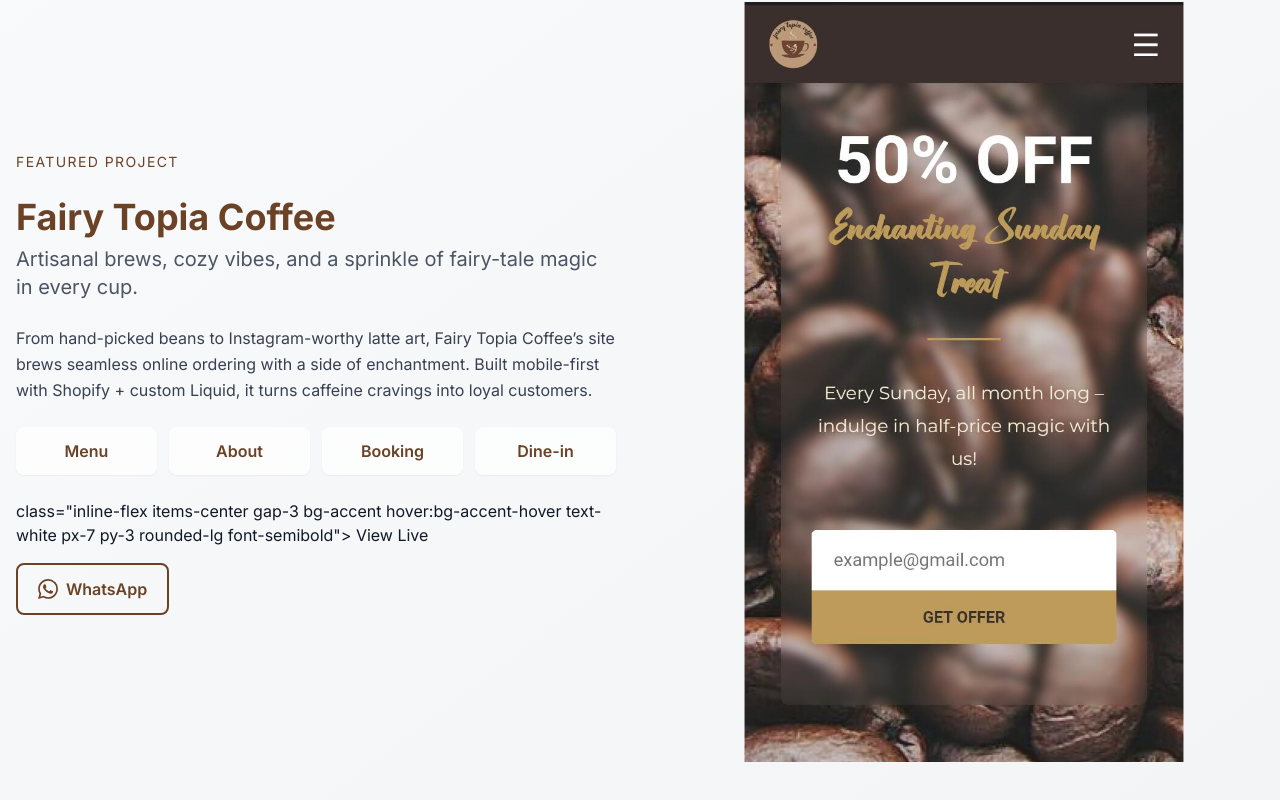
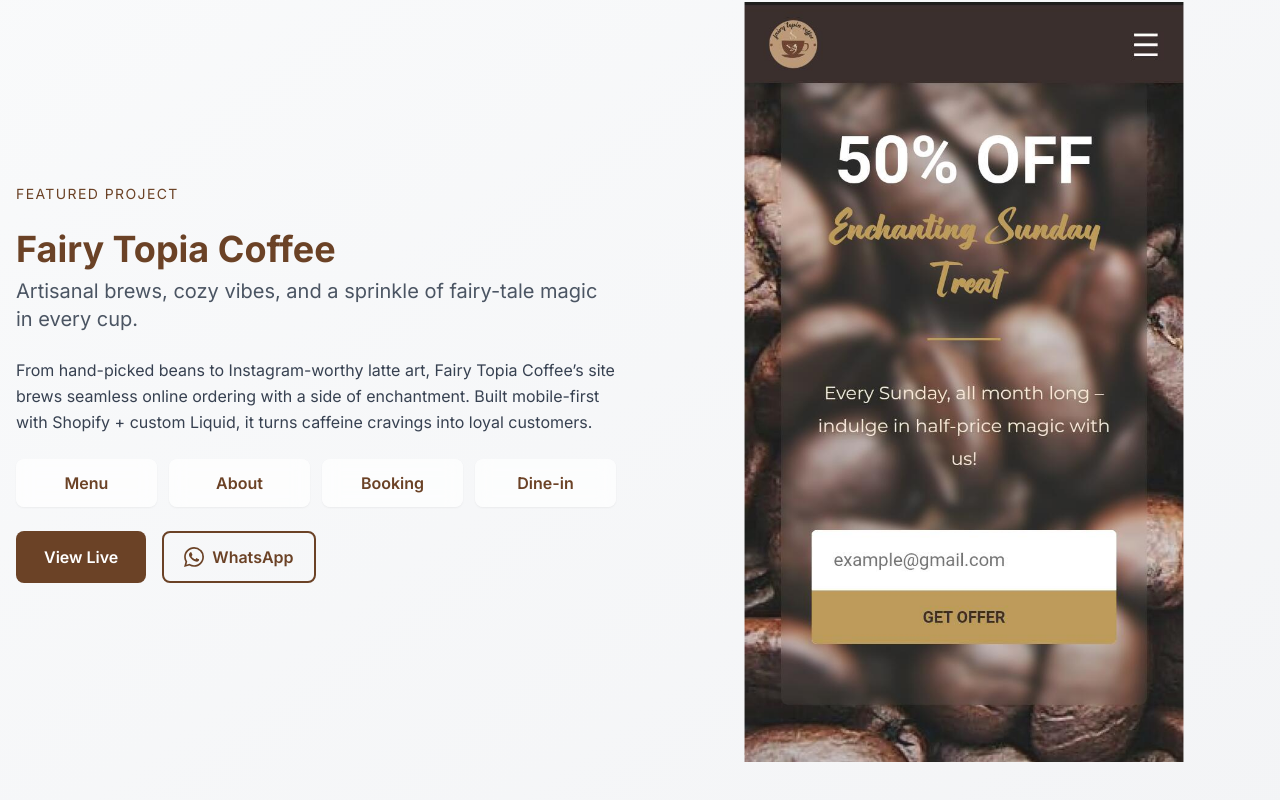
Before and after one commit to NoorayyJam/Noorayy, a plain HTML site: page fairy.html in a window 1280 px wide. Shown: the part 898-1698 px from the top of the page. Drawn offline with nearby package versions, Linux system fonts and the light colour scheme.

Commit message:
Update fairy.html

```diff
--- a/fairy.html
+++ b/fairy.html
@@ -158,7 +158,7 @@ From hand-picked beans to Instagram-worthy latte art, Fairy Topia Coffee’s sit
 <div class="cta-group flex flex-wrap gap-4">
 
      <!-- PRIMARY CTA -->
-<a href="https://noorayyjam.github.io/Fairytopia-Coffee/">
+<a href="https://noorayyjam.github.io/Fairytopia-Coffee/"
    class="inline-flex items-center gap-3 bg-accent hover:bg-accent-hover text-white px-7 py-3 rounded-lg font-semibold">
   View Live
 </a>
```
